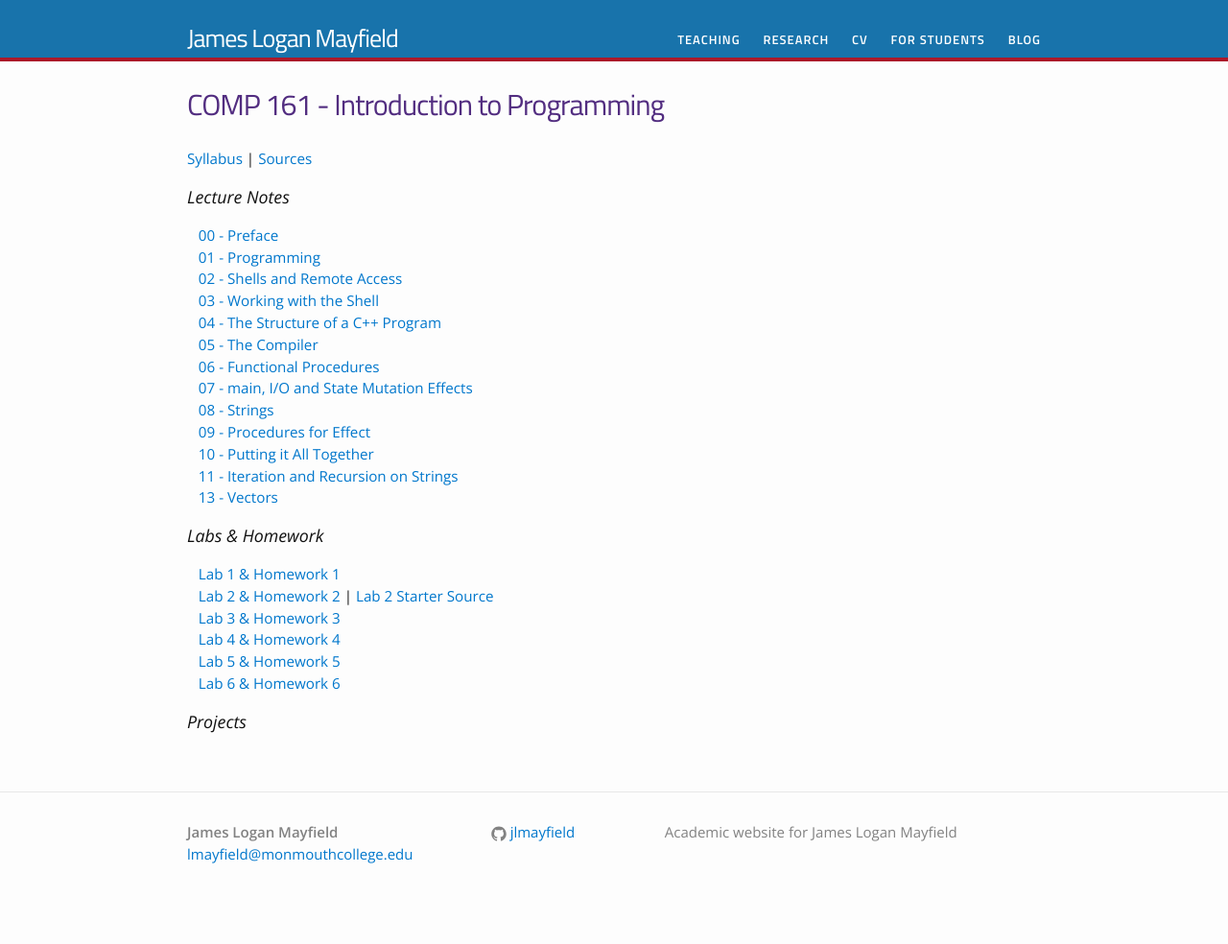
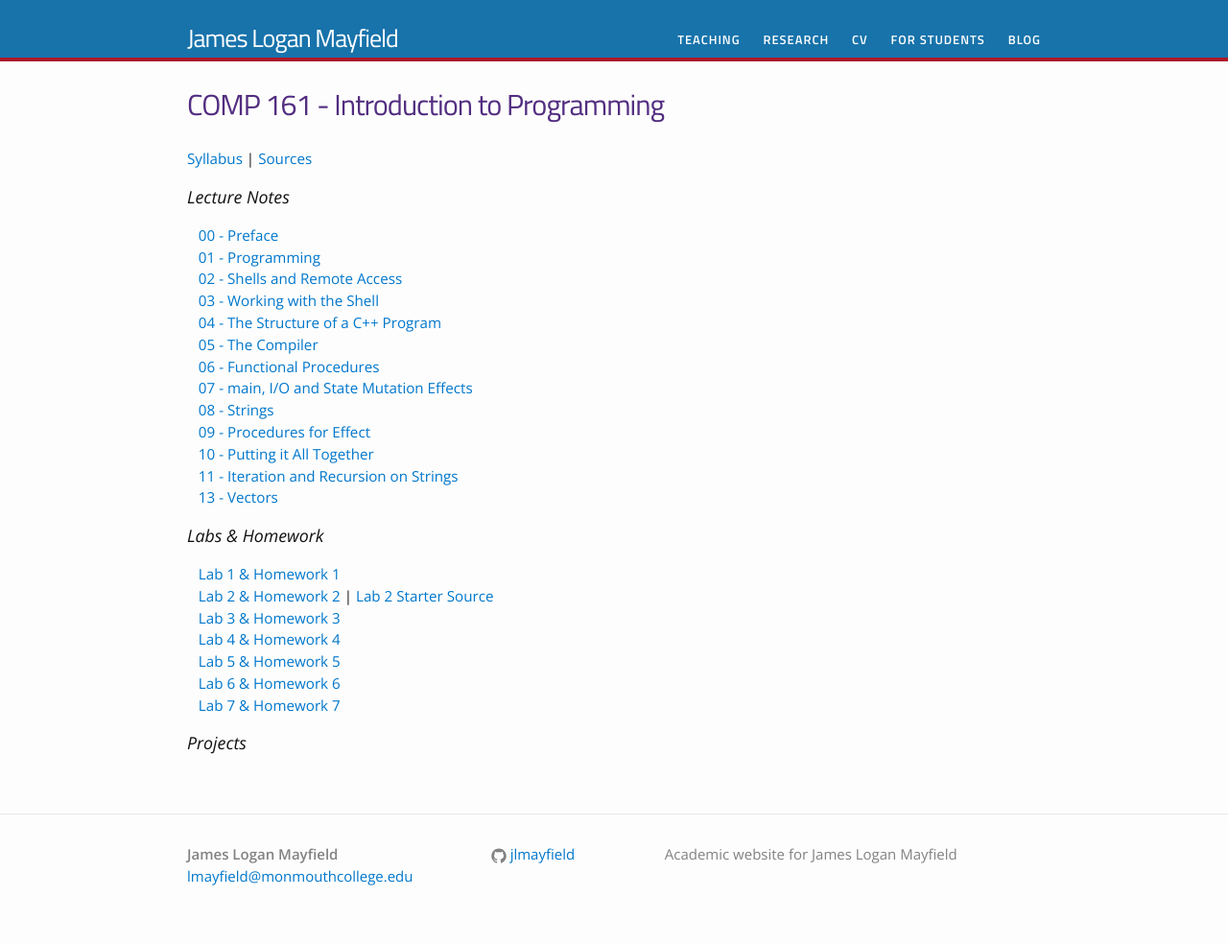
Before and after one commit to jlmayfield/jlmayfield.github.io, a Jekyll site: the page built from teaching/comp161.md, in a window 1280 px wide. Shown: the whole page at 96% size. Built offline with Jekyll 4.4.1, drawn with Linux system fonts in a browser that asks for light colours; before the commit the page ends 961 px from its top, so only the background shows below that.

Commit message:
added c161 lab/hwk 7

```diff
--- a/teaching/comp161.md
+++ b/teaching/comp161.md
@@ -34,6 +34,7 @@ permalink: /teaching/COMP161/
 &nbsp;&nbsp;&nbsp;[Lab 4 & Homework 4](/teaching/COMP161/labs/comp161-lab4.pdf)
 &nbsp;&nbsp;&nbsp;[Lab 5 & Homework 5](/teaching/COMP161/labs/comp161-lab5.pdf)
 &nbsp;&nbsp;&nbsp;[Lab 6 & Homework 6](/teaching/COMP161/labs/comp161-lab6.pdf)
+&nbsp;&nbsp;&nbsp;[Lab 7 & Homework 7](/teaching/COMP161/labs/comp161-lab7.pdf)
 
 
 
```
Also changed, not shown: 1 other file.
